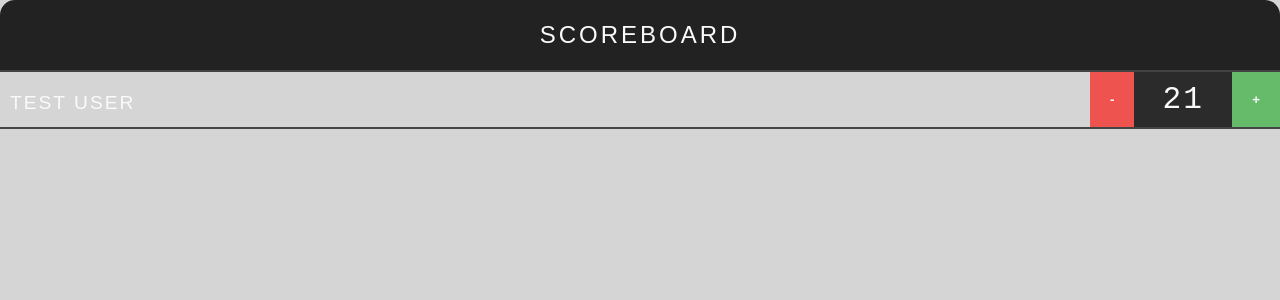
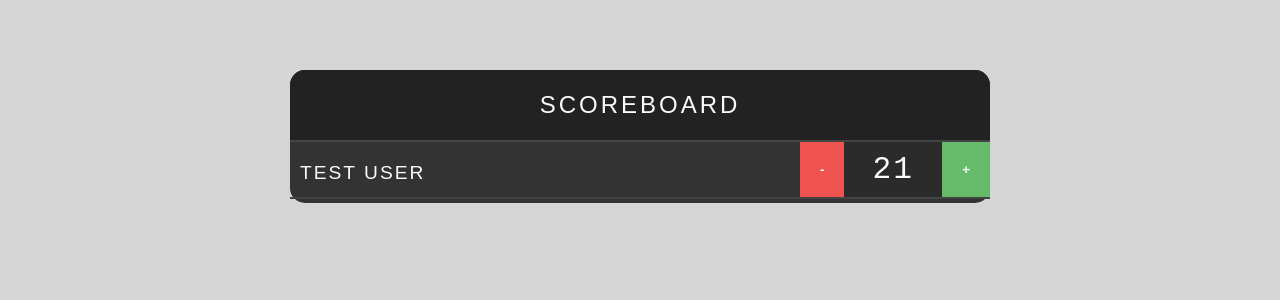
Before and after one commit to StevenKulesza/scorecard, a React (Create React App) app: page / in a window 1280 px wide. Shown: the top 300 px of the page. Built offline with nearby package versions, Linux system fonts and the light colour scheme.

Commit message:
change class

```diff
--- a/src/App.js
+++ b/src/App.js
@@ -4,7 +4,7 @@ import './App.css';
 class App extends Component {
   render() {
     return (
-      <div className="application">
+      <div className="scoreboard">
         <div className="header">
           <h1>Scoreboard</h1>
         </div>
```
